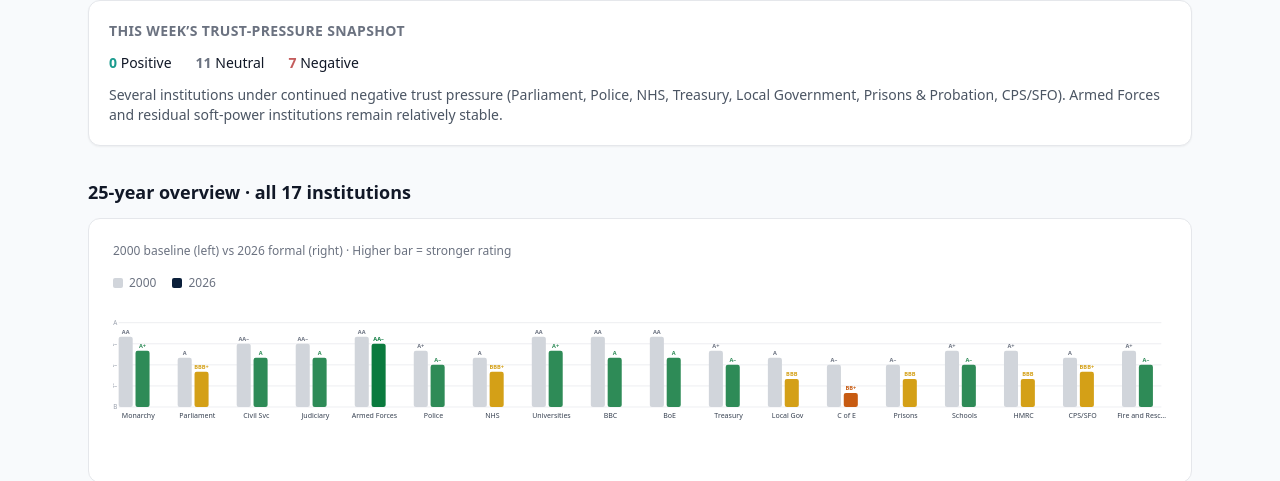
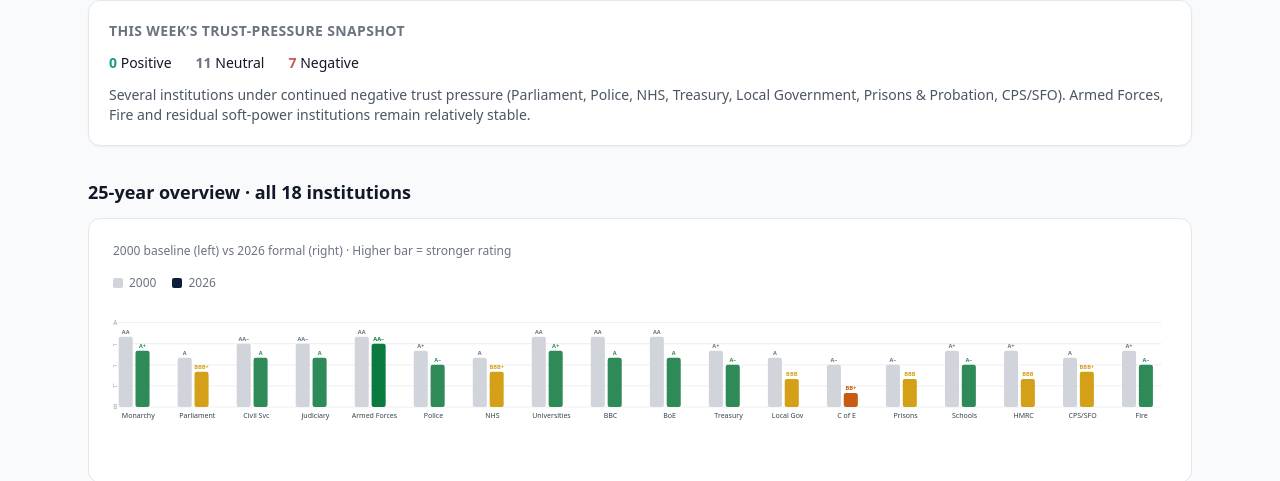
Before and after one commit to stumpyuk1/gir-institutional-ratings, a Next.js app: page / in a window 1280 px wide. Shown: the part 471-952 px from the top of the page. Built offline with nearby package versions, Linux system fonts and the light colour scheme.

Commit message:
Update dashboard for 18 institutions including Fire and Rescue

```diff
--- a/app/page.tsx
+++ b/app/page.tsx
@@ -24,6 +24,7 @@
   "state-school-system": "Schools",
   hmrc: "HMRC",
   "prosecutorial-services": "CPS/SFO",
+  "fire-and-rescue": "Fire",
 };
 
 export default function DashboardPage() {
@@ -101,13 +102,13 @@
           </div>
         </div>
         <p className="mt-3 text-sm text-gray-600">
-          Several institutions under continued negative trust pressure (Parliament, Police, NHS, Treasury, Local Government, Prisons & Probation, CPS/SFO). Armed Forces and residual soft-power institutions remain relatively stable.
+          Several institutions under continued negative trust pressure (Parliament, Police, NHS, Treasury, Local Government, Prisons & Probation, CPS/SFO). Armed Forces, Fire and residual soft-power institutions remain relatively stable.
         </p>
       </div>
 
       <div className="mb-10">
         <h2 className="text-lg font-semibold text-gray-900 mb-3">
-          25-year overview · all 17 institutions
+          25-year overview · all 18 institutions
         </h2>
         <ComparisonChart rows={overviewRows} />
       </div>
```
